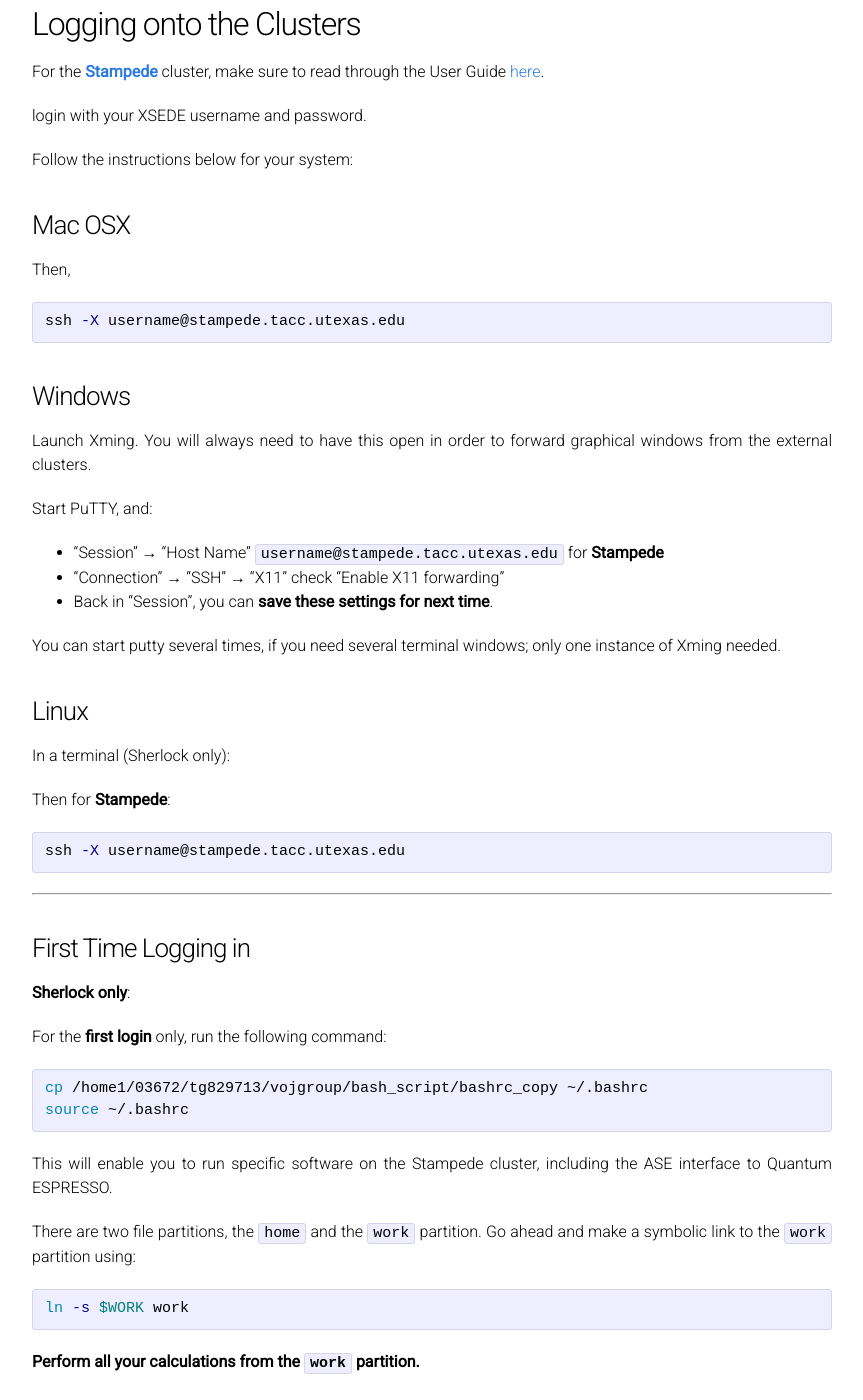
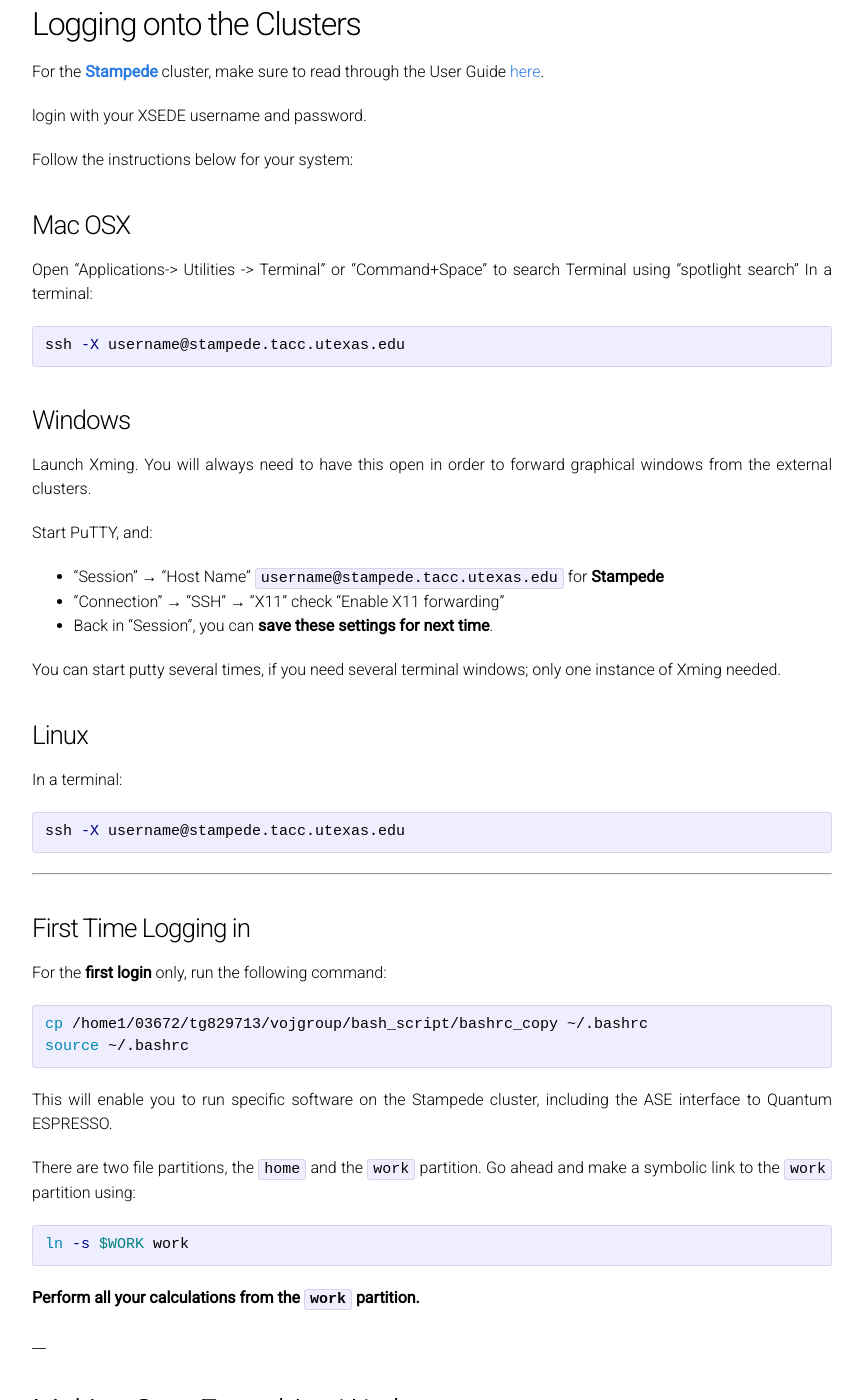
Before and after one commit to vojale/CBE544-2018.github.io, a Jekyll site: the page built from Clusters.md, in a window 1280 px wide and 1400 px high, scrolled down 1322 px. Shown: the whole window, without its empty margins (208-1071 px from the left). Built offline with Jekyll 4.4.1, drawn with Linux system fonts in a browser that asks for light colours; our own code applies the rules of GitHub Pages for plain Markdown files.

Commit message:
Update Clusters.md

````diff
--- a/Clusters.md
+++ b/Clusters.md
@@ -62,8 +62,8 @@ Follow the instructions below for your system:
 
 ### Mac OSX
 
-Then,
-
+Open "Applications-> Utilities -> Terminal" or "Command+Space" to search Terminal using "spotlight search"
+In a terminal:
 ```bash
 ssh -X username@stampede.tacc.utexas.edu
 ```
@@ -82,10 +82,7 @@ You can start putty several times, if you need several terminal windows; only on
 
 ### Linux ###
 
-In a terminal (Sherlock only):
-
-Then for **Stampede**:
-
+In a terminal:
 ```bash
 ssh -X username@stampede.tacc.utexas.edu
 ```
@@ -94,10 +91,6 @@ ____
 <a name='first-time'></a>
 
 ### First Time Logging in ###
-
-<a name='first-time-sherlock'></a>
-
-**Sherlock only**:
 
 For the **first login** only, run the following command:
 
````
